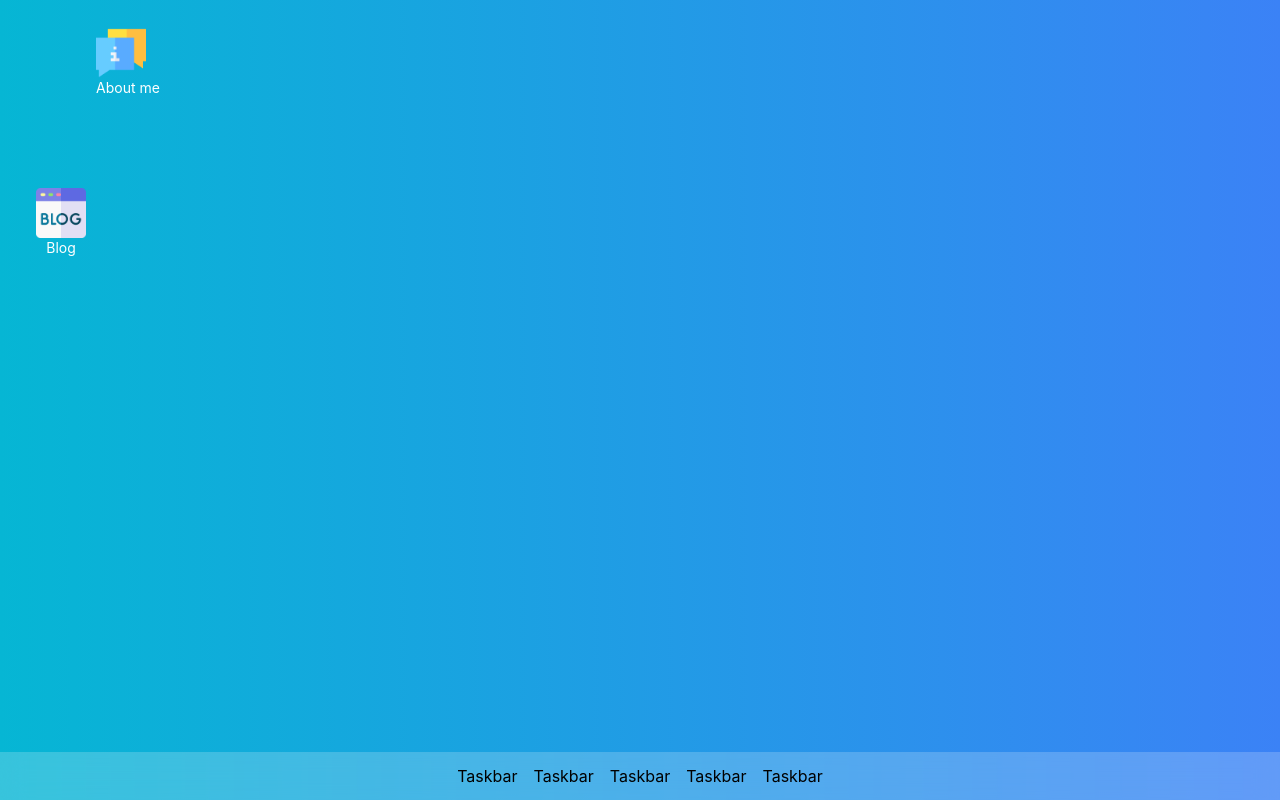
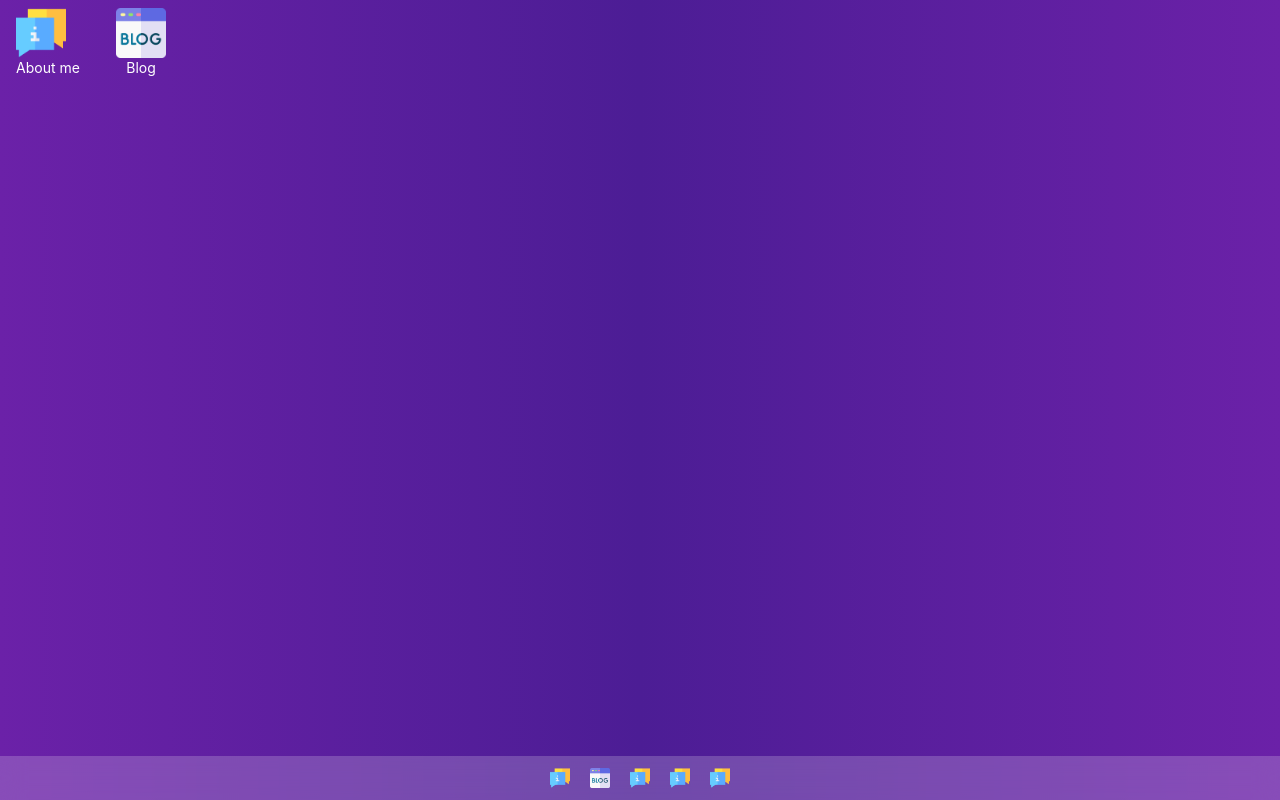
Before and after one commit to akshays-repo/akshays-site, a Next.js app: page / in a window 1280 px wide. Built offline with nearby package versions, Linux system fonts and the light colour scheme.

Commit message:
some fixes

```diff
--- a/components/DeskTop/Box.tsx
+++ b/components/DeskTop/Box.tsx
@@ -1,13 +1,14 @@
 import { CSSProperties, FC, ReactNode } from 'react'
 import { useDrag } from 'react-dnd'
-import { ItemTypes } from './itemTypes'
 
 const style: CSSProperties = {
   position: 'absolute',
   padding: '0.5rem 1rem',
   cursor: 'pointer',
 }
-
+export const ItemTypes = {
+    BOX: 'box',
+  }
 export interface BoxProps {
   id: any
   left: number
--- a/components/DeskTop/Container.tsx
+++ b/components/DeskTop/Container.tsx
@@ -1,9 +1,8 @@
 import { CSSProperties, FC, useCallback, useState } from "react";
 import { useDrop, XYCoord } from "react-dnd";
-import { Box } from "./Box";
+import { Box, ItemTypes } from "./Box";
 import update from "immutability-helper";
 import { DragItem } from "./interfaces";
-import { ItemTypes } from "./itemTypes";
 import DeskTopIcons from "./DeskTopIcons";
 import { Icons } from "../../constants/icons";
 
@@ -30,13 +29,13 @@ export const Container: FC<ContainerProps> = ({ hideSourceOnDrag }) => {
     };
   }>({
     a: {
-      top: 20,
-      left: 80,
+      top: 0,
+      left: 0,
       title: <DeskTopIcons title="About me" icon={Icons.about} onClick={() => {}} />,
     },
     b: {
-      top: 180,
-      left: 20,
+      top: 0,
+      left: 100,
       title: <DeskTopIcons title="Blog" icon={Icons.blog} onClick={() => {}} />,
     },
   });
--- a/components/DeskTop/ItemTypes.ts
+++ /dev/null
@@ -1,3 +0,0 @@
-export const ItemTypes = {
-    BOX: 'box',
-  }
--- a/components/TaskBar.tsx
+++ /dev/null
@@ -1,14 +0,0 @@
-const TaskBar = () => {
-  return (
-    <div className="backdrop-blur-md bg-white/20  w-screen h-12">
-      <div className="flex p-3 space-x-4 place-content-center">
-        <div>Taskbar</div>
-        <div>Taskbar</div>
-        <div>Taskbar</div>
-        <div>Taskbar</div>
-        <div>Taskbar</div>
-      </div>
-    </div>
-  );
-};
-export default TaskBar;
--- /dev/null
+++ b/components/TaskBar/TaskBar.tsx
@@ -0,0 +1,18 @@
+import { Icons } from "../../constants/icons";
+import TaskBarIcons from "./TaskBarIcons";
+
+const TaskBar = () => {
+  return (
+    <div className="backdrop-blur-md bg-white/20  w-screen">
+      <div className="flex p-3 space-x-5 place-content-center">
+        <div><TaskBarIcons icon={Icons.about}   onClick={()=>{}} /></div>
+        <div><TaskBarIcons icon={Icons.blog}   onClick={()=>{}} /></div>
+        <div><TaskBarIcons icon={Icons.about}   onClick={()=>{}} /></div>
+        <div><TaskBarIcons icon={Icons.about}   onClick={()=>{}} /></div>
+        <div><TaskBarIcons icon={Icons.about}   onClick={()=>{}} /></div>
+
+      </div>
+    </div>
+  );
+};
+export default TaskBar;
--- /dev/null
+++ b/components/TaskBar/TaskBarIcons.tsx
@@ -0,0 +1,14 @@
+interface TaskBarIconsInterface {
+  icon: string;
+  onClick: Function;
+}
+
+const TaskBarIcons = ({ icon }: TaskBarIconsInterface) => {
+  return (
+    <div className="hover:ring cursor-pointer">
+      <img src={icon} width={"20px"} height={"20px"} />
+    </div>
+  );
+};
+
+export default TaskBarIcons;
--- a/pages/index.tsx
+++ b/pages/index.tsx
@@ -2,11 +2,11 @@ import type { NextPage } from "next";
 import { DndProvider } from "react-dnd";
 import { HTML5Backend } from "react-dnd-html5-backend";
 import { DeskTop } from "../components/DeskTop/DeskTop";
-import TaskBar from "../components/TaskBar";
+import TaskBar from "../components/TaskBar/TaskBar";
 
 const Home: NextPage = () => {
   return (
-    <div className="bg-gradient-to-l from-cyan-500 to-blue-500 hover:bg-gradient-to-r h-screen">
+    <div className="bg-gradient-to-r from-purple-800 via-violet-900 to-purple-800 hover:bg-gradient-to-r h-screen">
       <DndProvider backend={HTML5Backend}>
         <div className="container mx-auto">
           <DeskTop />
```
